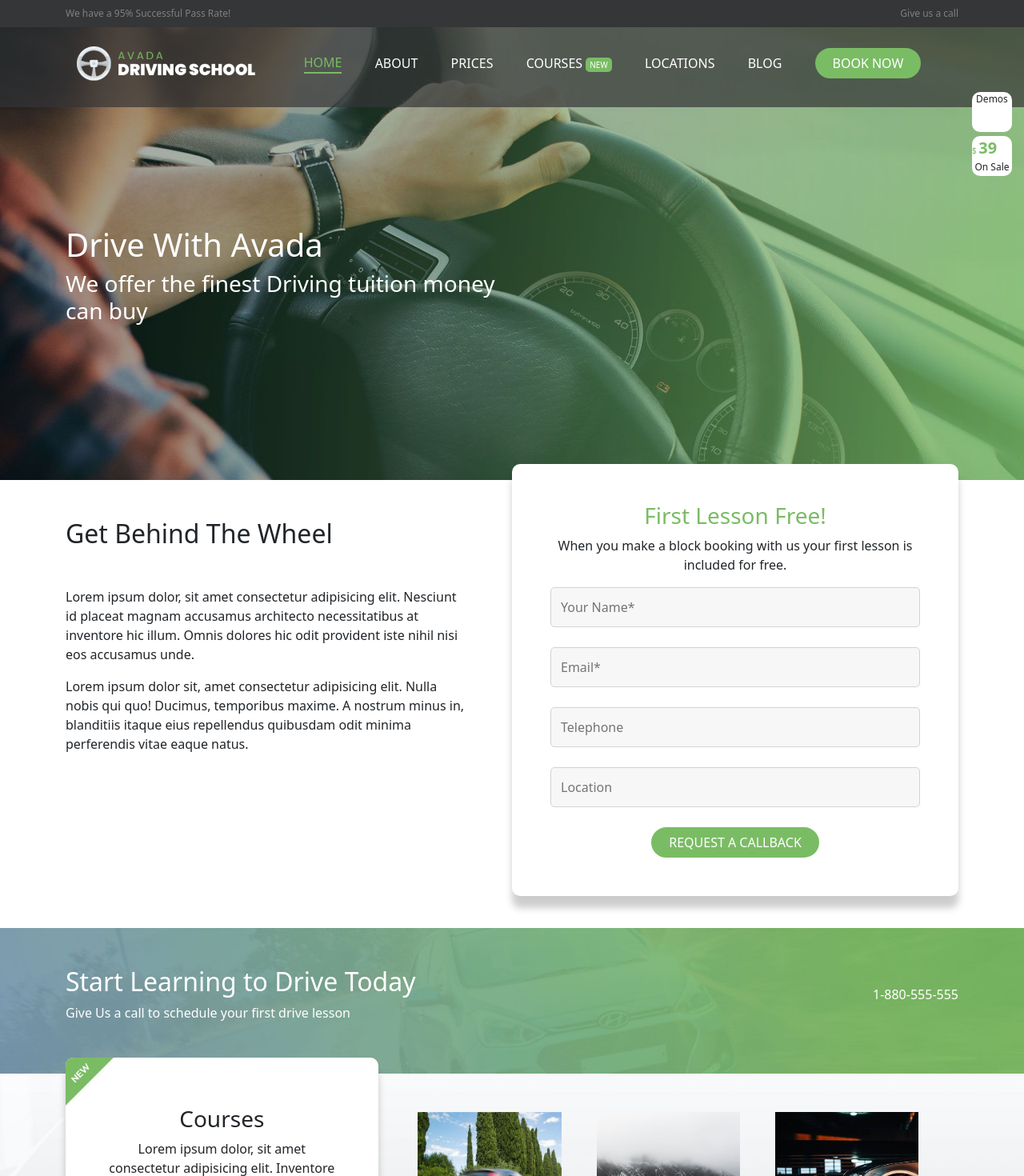
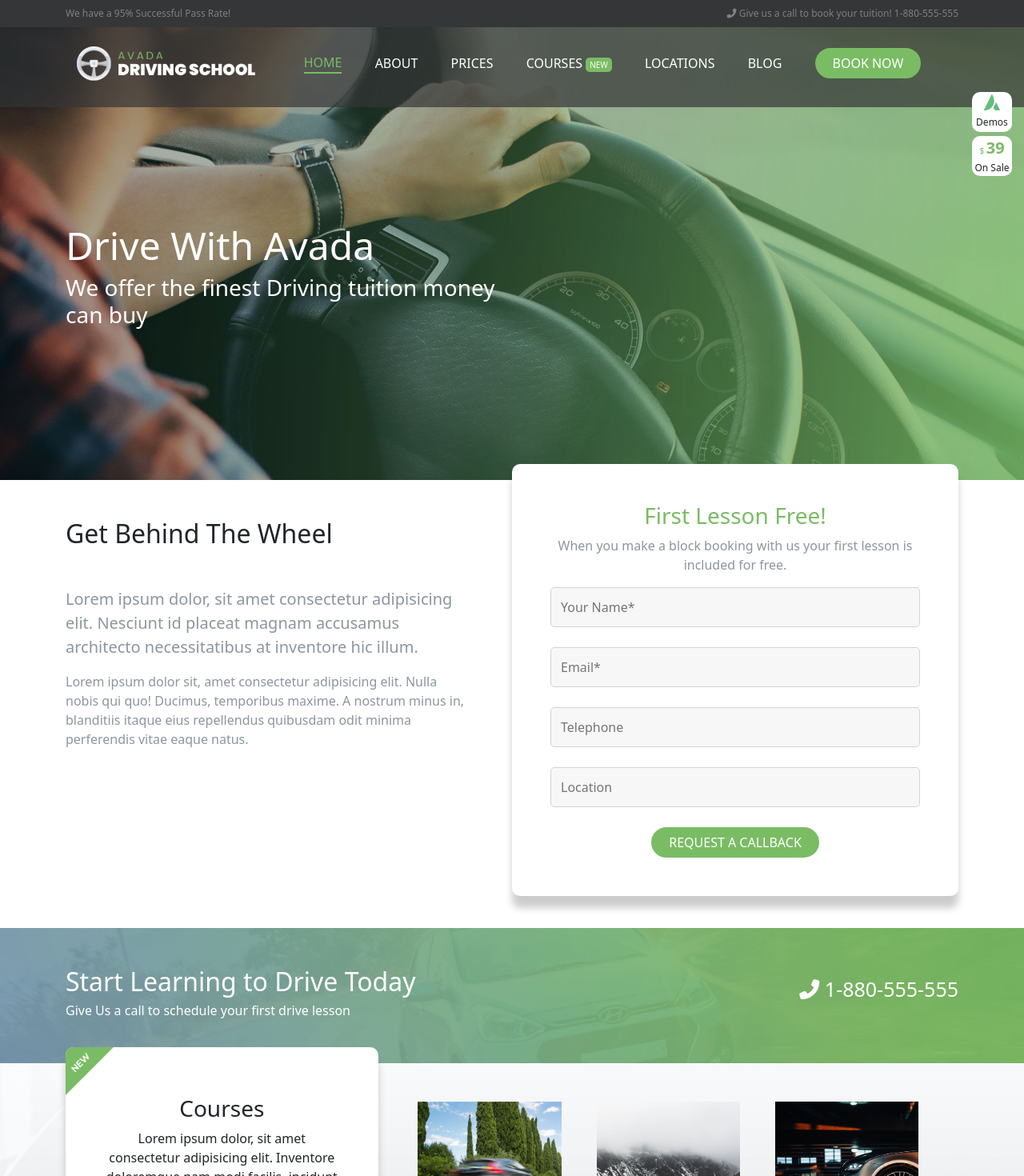
Before and after one commit to SebastianoMV/proj-html-vuejs, a Vue app: page / in a window 1280 px wide. Shown: the top 1470 px of the page at 80% size. Built offline with nearby package versions, Linux system fonts and the light colour scheme.

Commit message:
Prima consegna (sogggetta a possibili piccole modifiche)

```diff
--- a/src/components/HeaderComp.vue
+++ b/src/components/HeaderComp.vue
@@ -3,7 +3,7 @@
       <div class="banner-top-nav">
         <div class="container d-flex justify-content-between py-2">
           <span>We have a 95% Successful Pass Rate!</span>
-          <span>Give us a call</span>
+          <span><i class="fa-solid fa-phone-flip"></i> Give us a call to book your tuition! 1-880-555-555</span>
         </div>
       </div>
       <nav>
--- a/src/components/JumboComp.vue
+++ b/src/components/JumboComp.vue
@@ -8,11 +8,11 @@
     </div>
 
     <div class="offert-up">
-      <div>
-
+      <div class="d-flex flex-column justify-content-center align-items-center">
+      <img src="../assets/img/download.png" alt="">
       <p>Demos</p>
       </div>
-      <div>
+      <div class="d-flex flex-column justify-content-center align-items-center">
         <span>$ <span>39</span> </span>
         <p>On Sale</p>
       </div>
@@ -43,6 +43,9 @@ export default {
       color: white;
       width: 50%;
       height: 100%;
+      h1{
+        font-size: 3rem;
+      }
     }
   }
   .offert-up{
@@ -56,10 +59,13 @@ export default {
       background-color: white;
       border-radius: 10px;
       margin: 5px;
+      img{
+        width: 20px;
+      }
       span{
         color: $primary-color;
         font-size: 10px;
-        text-align:center;
+
         span{
           font-size: 20px;
           font-weight: 900;
@@ -67,7 +73,7 @@ export default {
       }
       p{
         font-size: 12px;
-        text-align: center;
+        margin: auto;
       }
 
     }
--- a/src/components/MainComp.vue
+++ b/src/components/MainComp.vue
@@ -6,7 +6,7 @@
       <div class="container d-flex justify-content-between">
         <div class="text-behind my-5">
           <h2>Get Behind The Wheel</h2>
-          <p class="mt-5">Lorem ipsum dolor, sit amet consectetur adipisicing elit. Nesciunt id placeat magnam accusamus architecto necessitatibus at inventore hic illum. Omnis dolores hic odit provident iste nihil nisi eos accusamus unde.</p>
+          <p class="mt-5 top-text">Lorem ipsum dolor, sit amet consectetur adipisicing elit. Nesciunt id placeat magnam accusamus architecto necessitatibus at inventore hic illum.</p>
           <p class="my-3">Lorem ipsum dolor sit, amet consectetur adipisicing elit. Nulla nobis qui quo! Ducimus, temporibus maxime. A nostrum minus in, blanditiis itaque eius repellendus quibusdam odit minima perferendis vitae eaque natus.</p>
         </div>
         <div class="smv-w-50 margin-top-less-20 box-white-standard d-flex flex-column justify-content-between text-center p-5">
@@ -26,10 +26,10 @@
       <div class="container d-flex justify-content-between align-items-center py-5">
         <div>
           <h2>Start Learning to Drive Today</h2>
-          <p>Give Us a call to schedule your first drive lesson</p>
+          <h6>Give Us a call to schedule your first drive lesson</h6>
         </div>
 
-        <p>1-880-555-555</p>
+        <p><i class="fa-solid fa-phone-flip"></i> 1-880-555-555</p>
       </div>
     </div>
 
@@ -127,9 +127,9 @@
       <div class=" container d-flex">
         <div class=" d-flex flex-column align-items-center margin-top-less-20">
           <div class="news-container text-center box-white-standard ">
-            <h3>Latest News</h3>
+            <h3 class="my-5">Latest News</h3>
             <div class="container-fluid">
-              <div class="row">
+              <div class="row my-5">
                 <div class="col">
                   <div>
                     <img src="../assets/img/blog-choosecar-700x441.jpg" alt="blog choosecar">
@@ -194,6 +194,12 @@ main{
     h3{
       color: $primary-color;
     }
+    .top-text{
+      font-size: 20px;
+    }
+    p{
+      color: #8d959f;
+    }
     input{
       padding: 12px;
       margin-bottom: 25px;
@@ -210,6 +216,9 @@ main{
     background-position: center;
     background-size: cover;
     color: white;
+    p{
+      font-size: 25px;
+    }
   }
 
   //COURSES
@@ -233,15 +242,13 @@ main{
     }
     .courses-cards{
       width: 60%;
-
       img{
         width: 90%;
       }
     }
-
   }
 
-  //rate
+  //RATE
   .rate-bg{
     background-image: url(../assets/img/output-onlinepngtools.png);
     background-size: contain;
@@ -258,7 +265,7 @@ main{
 
   }
 
-  //instructors
+  //INSTRUCTORS
   .instructors{
     color: #8d959f;
     .text-instructors{
@@ -277,7 +284,7 @@ main{
   }
 
 
-  // testimonials
+  // TESTIMONIALS
   .testimonials-bg{
     background-image: url(../assets/img/testimonial-background.jpg);
     .container-testimonials{
```
Also changed, not shown: src/assets/img/download.png (added).
